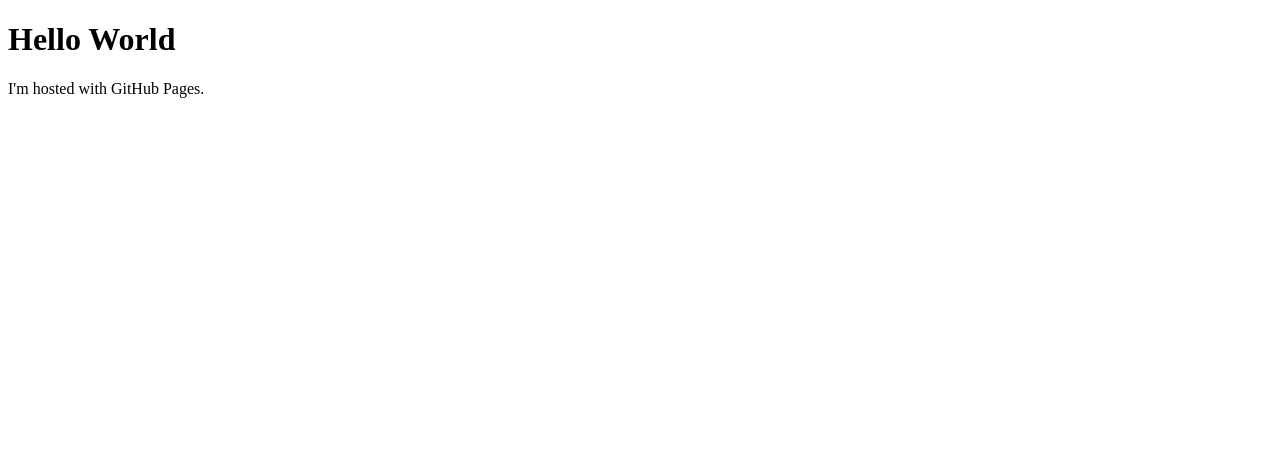
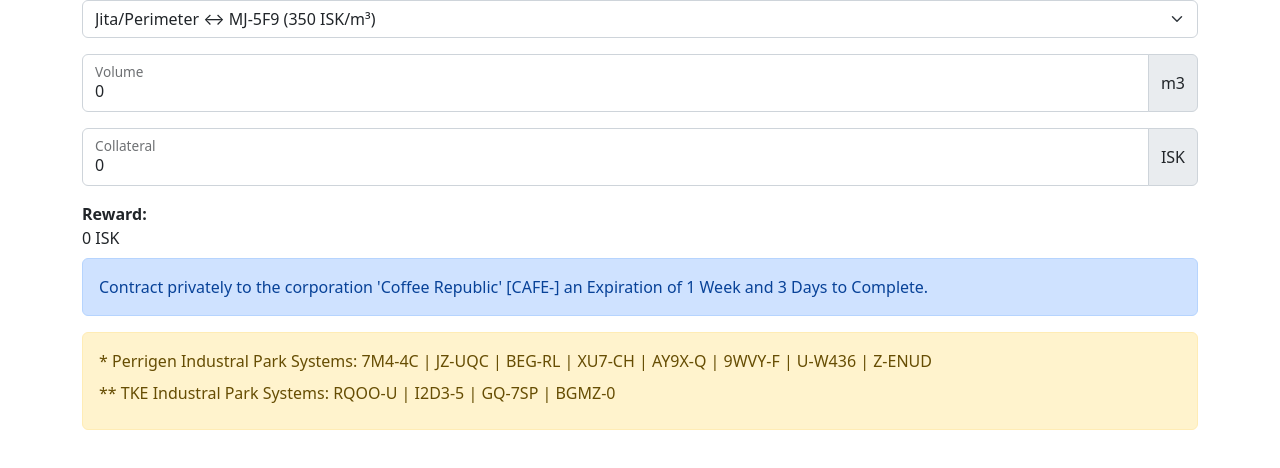
Before and after one commit to ieatpaperbag/ieatpaperbag.github.io, a plain HTML site: page index.html in a window 1280 px wide. Drawn offline with nearby package versions, Linux system fonts and the light colour scheme.

Commit message:
Update index.html

```diff
--- a/index.html
+++ b/index.html
@@ -1,7 +1,87 @@
 <!DOCTYPE html>
-<html>
-<body>
-<h1>Hello World</h1>
-<p>I'm hosted with GitHub Pages.</p>
-</body>
-</html>
+<html lang="en">
+
+  <head>
+
+    <meta charset="utf-8">
+    <meta name="viewport" content="width=device-width, initial-scale=1, shrink-to-fit=no">
+
+    <title>Dark Horse Services</title>
+
+    <!-- Bootstrap core CSS -->
+    <link href="https://cdn.jsdelivr.net/npm/bootstrap@5.2.1/dist/css/bootstrap.min.css" rel="stylesheet" integrity="sha384-iYQeCzEYFbKjA/T2uDLTpkwGzCiq6soy8tYaI1GyVh/UjpbCx/TYkiZhlZB6+fzT" crossorigin="anonymous">
+
+  </head>
+
+  <body id="page-top">
+
+<section id="about">
+    <div class="container-sm">
+        <div class="input-group mb-3">
+                <select name="route" id="route" class="form-select">
+
+                    <option value="350">Jita/Perimeter &#8596; MJ-5F9 (350 ISK/m&sup3;)</option>
+
+                    <option value="350">Jita/Perimeter &#8596; R1O-GN (350 ISK/m&sup3;)</option>
+
+                    <option value="400">Jita/Perimeter &#8596; Perrigen Industry Park Systems* (400 ISK/m&sup3;)</option>
+
+                    <option value="400">Jita/Perimeter &#8596; TKE Industry Park Systems** (400 ISK/m&sup3;)</option>
+
+                    <option value="50">R1O-GN &#8596; MJ-5F9 (50 ISK/m&sup3;)</option>
+
+                    <option value="400">Jita/Perimeter &#8596; Anywhere Geminate (400 ISK/m&sup3;)</option>
+
+                    <option value="100">All Intra TKE Shipping (100 ISK/m&sup3; 35mill Minimum)</option>
+
+                    <option value="0">===== Deployment =====</option>
+
+                    <option value="300">Jita/Perimeter &#8596; Deployment 2.0 [PII - M7] (300 ISK/m&sup3;)</option>
+
+                    <option value="500">MJ-5F9 &#8596; Deployment 2.0 [PII - M7]  (500 ISK/m&sup3;)</option>
+
+                    <option value="350">Jita/Perimeter &#8596; Y-FZ5N / JFV-ID / O3-4MN (350 ISK/m&sup3;)</option>
+
+                    <option value="300">MJ-5F9 &#8596; Y-FZ5N / JFV-ID / O3-4MN  (300 ISK/m&sup3;)</option>
+
+                    <option value="0">===== Low Sec =====</option>
+
+                    <option value="400">Konora/Odebeinn &#8596; MJ-5F9 (400 ISK/m&sup3;)</option>
+
+                    <option value="300">Konora/Odebeinn &#8596; Jita/Perimeter (300 ISK/m&sup3;)</option>
+
+                    <option value="1">Any NPC Low Sec &#8596; Jita/Perimeter (Flat 250mill ISK / 350,000 m&sup3;)</option>
+
+                </select>
+        </div>
+
+        <div class="input-group mb-3">
+            <div class="input-group">
+                <div class="form-floating">
+                    <input type="text" id="vol" class="form-control" placeholder="0" value="0"/>
+                    <label for="vol" id="volInfo">Volume</label>
+                </div>
+                <span class="input-group-text">m3</span>
+            </div>
+        </div>
+
+        <div class="input-group mb-3">
+            <div class="form-floating">
+                <input type="text" id="collat" class="form-control" placeholder="0" value="0"/>
+                <label for="collat" id="collatInfo">Collateral</label>
+            </div>
+            <span class="input-group-text">ISK</span>
+        </div>
+        <dl>
+            <dt>Reward:</dt>
+            <dd id="reward">0 ISK</dd>
+            <div id="info" class="alert alert-primary" role="alert">
+                Contract privately to the corporation 'Coffee Republic' [CAFE-] an Expiration of 1 Week and 3 Days to Complete.
+            </div>
+            <div id="info" class="alert alert-warning" role="alert">
+                <dd>* Perrigen Industral Park Systems: 7M4-4C | JZ-UQC | BEG-RL | XU7-CH | AY9X-Q | 9WVY-F | U-W436 | Z-ENUD</dd>
+                <dd>** TKE Industral Park Systems: RQOO-U | I2D3-5 | GQ-7SP | BGMZ-0</dd>
+            </div>
+        </dl>
+    </div>
+</section>
```
